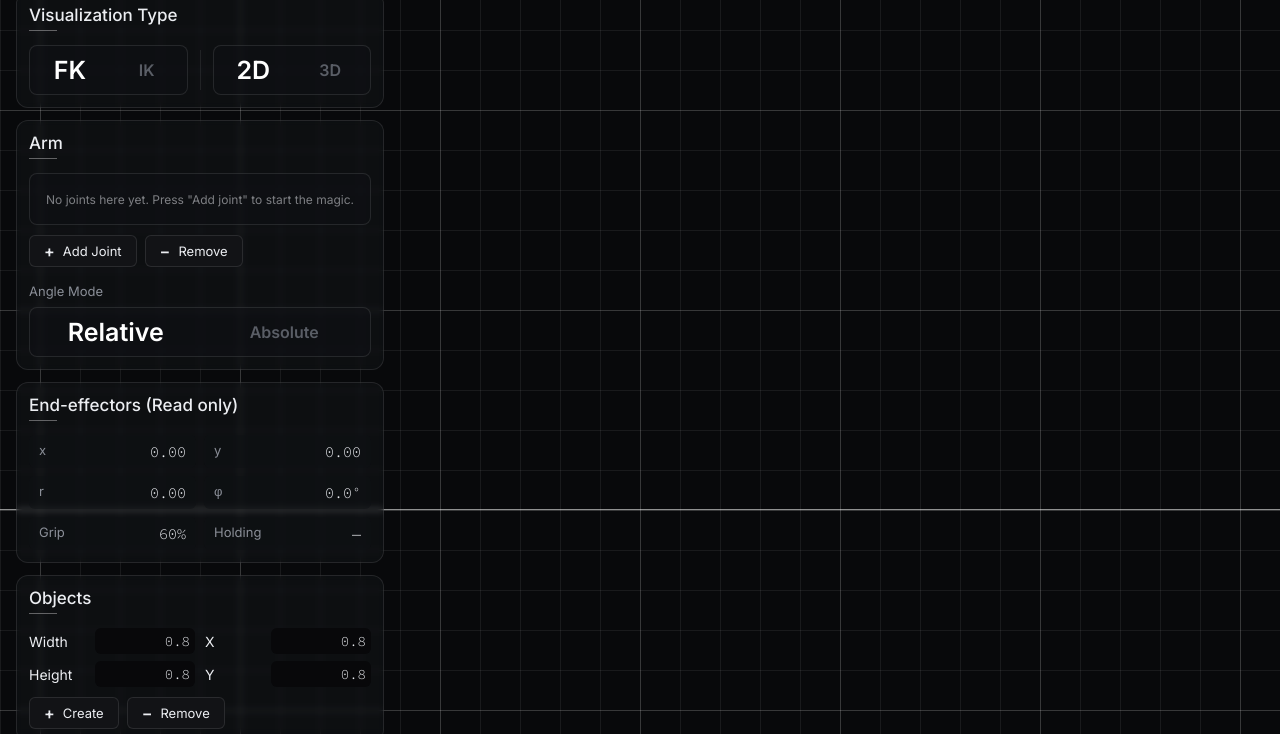
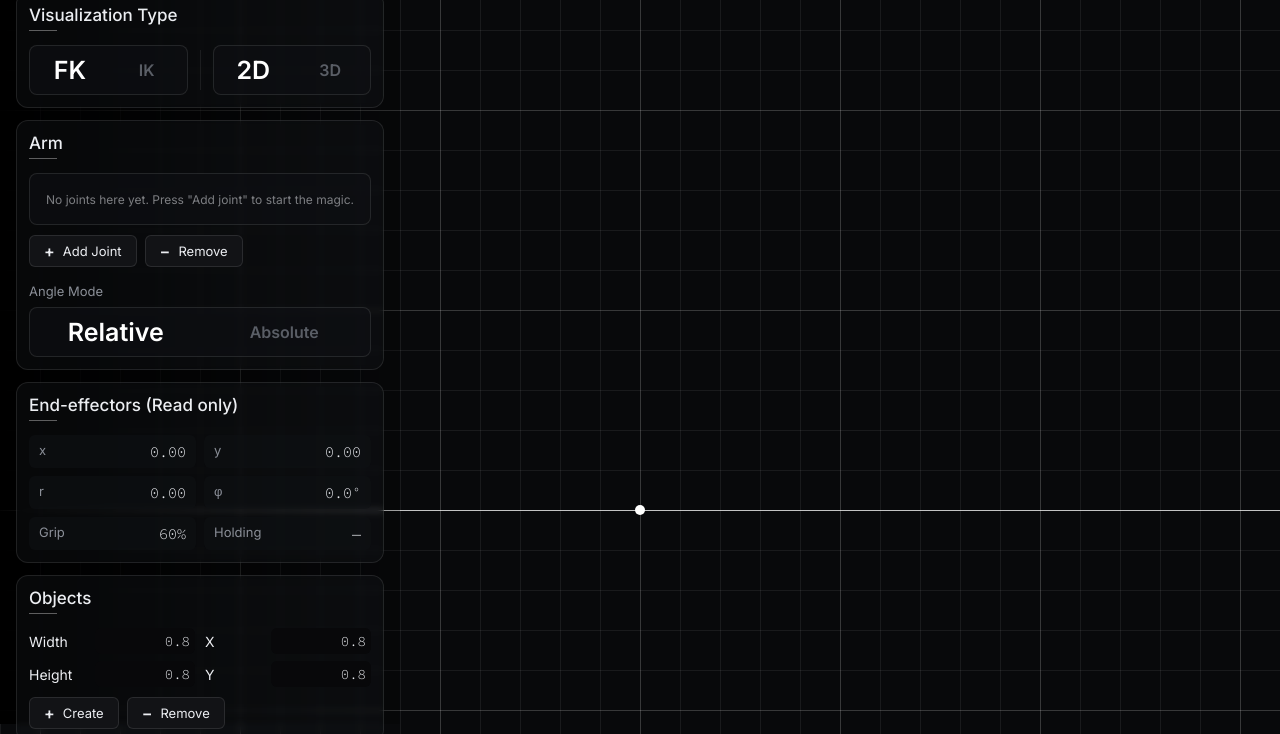
Before and after one commit to yfsvg/yefoiKinematics, a plain HTML site: page fk2d.html in a window 1280 px wide. Shown: the part 66-800 px from the top of the page. Drawn offline with Linux system fonts and the light colour scheme.

Commit message:
Added the ability to move around by dragging on the screen and zooming in

```diff
--- a/fk2d.html
+++ b/fk2d.html
@@ -19,6 +19,8 @@
 <div class="viewport">
     <div class="groundLine"></div>
     <canvas id="scene"></canvas>
+    <span id="originThing"></span>
+
 </div>
 
 
--- a/js/shared2d.js
+++ b/js/shared2d.js
@@ -82,4 +82,90 @@ window.addEventListener("DOMContentLoaded", () => {
     });
 
 
+
+
+
+
+
+
+    // Zooming and panning while adjusting ground line
+    const viewport = document.querySelector(".viewport")
+    const groundLine = viewport.querySelector(".groundLine")
+    const originDot = document.getElementById("originThing")
+
+    const gridSizes = [200, 200, 40, 40];
+
+    let panX = 0;
+    let panY = 0;
+    let zoom = 1;
+
+    let dragging = false;
+    let lastPointerX = 0;
+    let lastPointerY = 0;
+
+
+    groundLine.style.bottom = "auto"
+
+
+    function updateViewArea() {
+        const width = window.innerWidth;
+        const height = window.innerHeight;
+
+        viewport.style.backgroundSize = gridSizes.map(size => `${size * zoom}px ${size * zoom}px`).join(", ");
+        viewport.style.backgroundPosition = gridSizes.map(size => `${width / 2 + panX}px ${height / 2 + (height * 0.22 - size) * zoom + panY}px`).join(", ");
+        groundLine.style.top = `${height / 2 + height * 0.22 * zoom + panY}px`;
+        originDot.style.left = `${width / 2 + panX}px`;
+        originDot.style.top = `${height / 2 + height * 0.22 * zoom + panY}px`;
+    }
+
+
+
+
+    viewport.addEventListener("wheel", e => {
+        // Necessary to prevent native browser scrolling behavior with the scroll line and stuff
+        e.preventDefault();
+
+        const newZoom = Math.min(5, Math.max(0.2, zoom * Math.exp(-e.deltaY * 0.001)));
+        const factor = newZoom / zoom;
+        panX = (e.clientX - window.innerWidth / 2) * (1 - factor) + panX * factor;
+        panY = (e.clientY - window.innerHeight / 2) * (1 - factor) + panY * factor;
+        zoom = newZoom;
+
+        updateViewArea();
+
+    }, { passive: false }); // ^^
+
+    viewport.addEventListener("pointerdown", e => {
+        if (e.button != 0) {
+            return
+        }
+        dragging = true;
+        lastPointerX = e.clientX;
+        lastPointerY = e.clientY;
+        viewport.setPointerCapture(e.pointerId);
+
+        viewport.classList.add("dragging");
+    });
+
+
+
+    viewport.addEventListener("pointermove", e => {
+        if (!dragging) {
+            return
+        }
+        panX += e.clientX - lastPointerX;
+        panY += e.clientY - lastPointerY;
+        lastPointerX = e.clientX;
+        lastPointerY = e.clientY;
+
+        updateViewArea();
+    });
+
+
+    ["pointerup", "pointercancel"].forEach(eventName => viewport.addEventListener(eventName, () => {
+        dragging = false;
+        viewport.classList.remove("dragging");
+    }));
+    window.addEventListener("resize", updateViewArea);
+    updateViewArea();
 });
--- a/style.css
+++ b/style.css
@@ -47,6 +47,8 @@ sub {
     left: 0px;
     width: 100%;
     height: 100%;
+    cursor: grab;
+    touch-action: none;
 
     background-image:
         linear-gradient(90deg, rgba(255, 255, 255, 0.13) 1px, transparent 1px),
@@ -59,18 +61,21 @@ sub {
         calc(50% + 100px) calc(100% - 28vh),
         calc(50% + 20px) calc(100% - 28vh),
         calc(50% + 20px) calc(100% - 28vh);
+}
 
-
-
+.viewport.dragging {
+    cursor: grabbing;
 }
 
 .groundLine {
     position: absolute;
     left: 0px;
     right: 0px;
-    bottom: 28vh;
+    bottom: auto;
     height: 1px;
-    background-color: rgba(255, 255, 255, 0.55);
+    background-color: rgba(255, 255, 255, 0.7);
+
+
 }
 
 #scene {
@@ -101,6 +106,20 @@ sub {
     display: flex;
     flex-direction: column;
     gap: 12px;
+}
+
+.sidebar::before {
+    display: block;
+    position: absolute;
+    left: -10px;
+    width: 500px;
+    height: 100%;
+    top: -10px;
+    background: linear-gradient(to right, rgba(0, 0, 0, 1), rgba(0, 0, 0, 0));;
+    pointer-events: none;
+    z-index: -99;
+
+    content: "";
 }
 
 #iconTopArea {
@@ -437,3 +456,13 @@ input[type="range"]::-moz-range-thumb {
     font-weight: 350;
     font-style: normal;
 }
+
+#originThing {
+    position: absolute;
+    width: 10px;
+    height: 10px;
+    border-radius: 50%;
+    background: white;
+    transform: translate(-50%, -50%);
+    pointer-events: none;
+}
```
